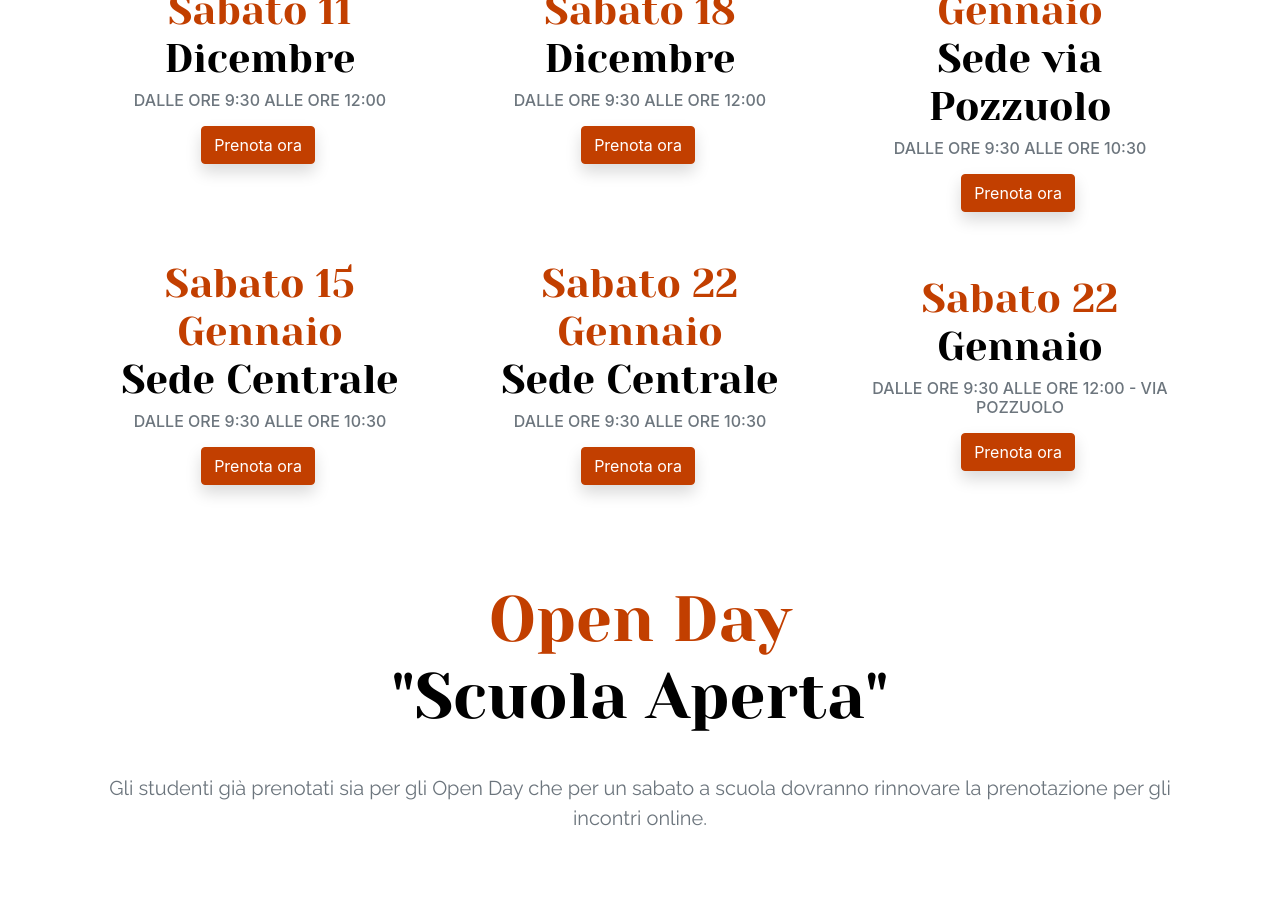
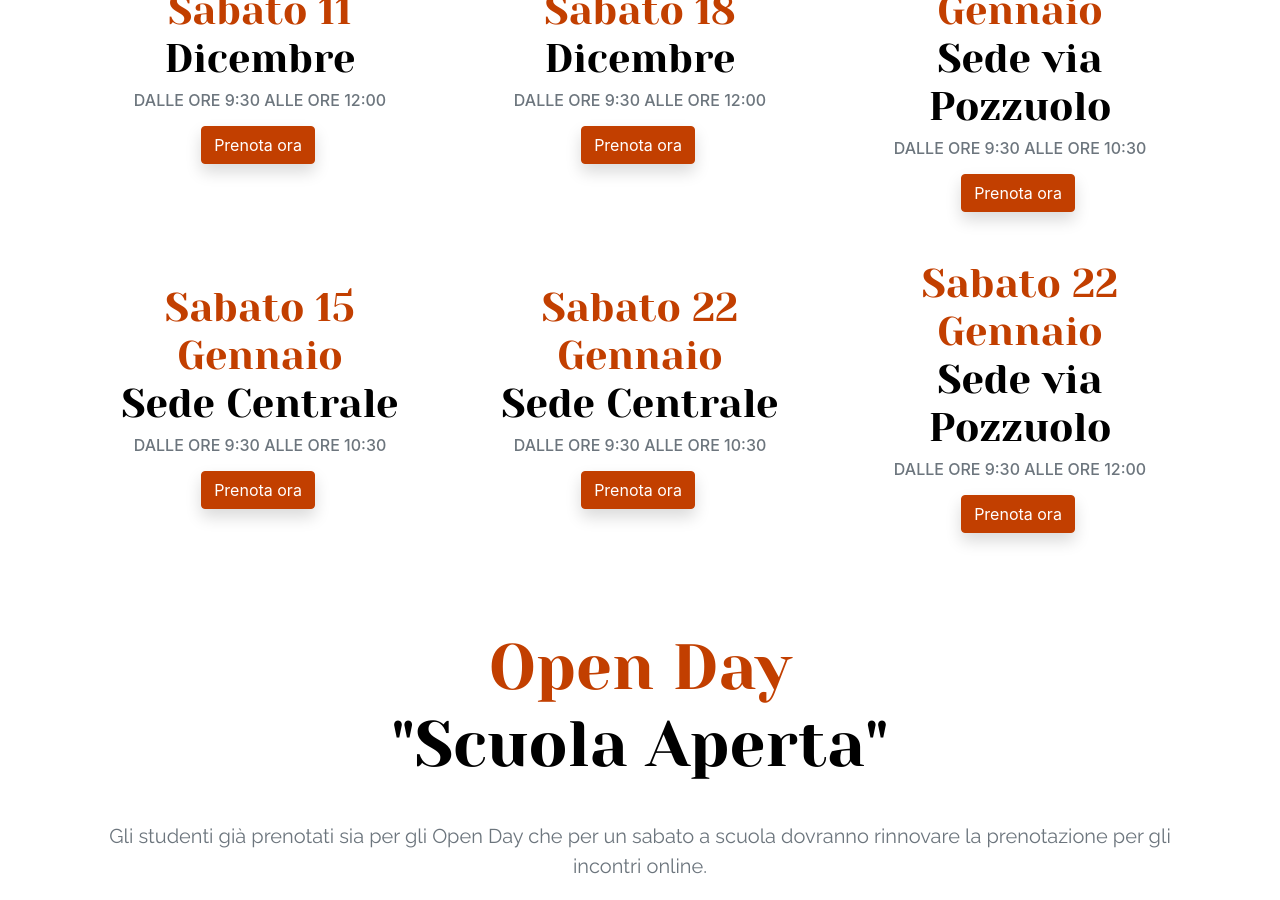
Before and after one commit to PiervitoCreanza/orientamento.liceodegiorgi.edu.it, a Jekyll site: the page built from incontri.html, in a window 1280 px wide and 900 px high, scrolled down 3436 px. Built offline with Jekyll 4.4.1, drawn with Linux system fonts in a browser that asks for light colours.

Commit message:
Updated '_data/incontri.json' via CloudCannon

```diff
--- a/_data/incontri.json
+++ b/_data/incontri.json
@@ -147,9 +147,9 @@
 					"url": "https://forms.gle/wiUBZDLZLofjKWZS8"
 				},
 				{
-					"giorno": "Sabato 22",
-					"mese": "Gennaio",
-					"orario": "dalle ore 9:30 alle ore 12:00 - VIA POZZUOLO",
+					"giorno": "Sabato 22 Gennaio",
+					"mese": "Sede via Pozzuolo",
+					"orario": "dalle ore 9:30 alle ore 12:00 ",
 					"url": "https://forms.gle/Y6vSnvqPskN8ziT48"
 				}
 			]
```
